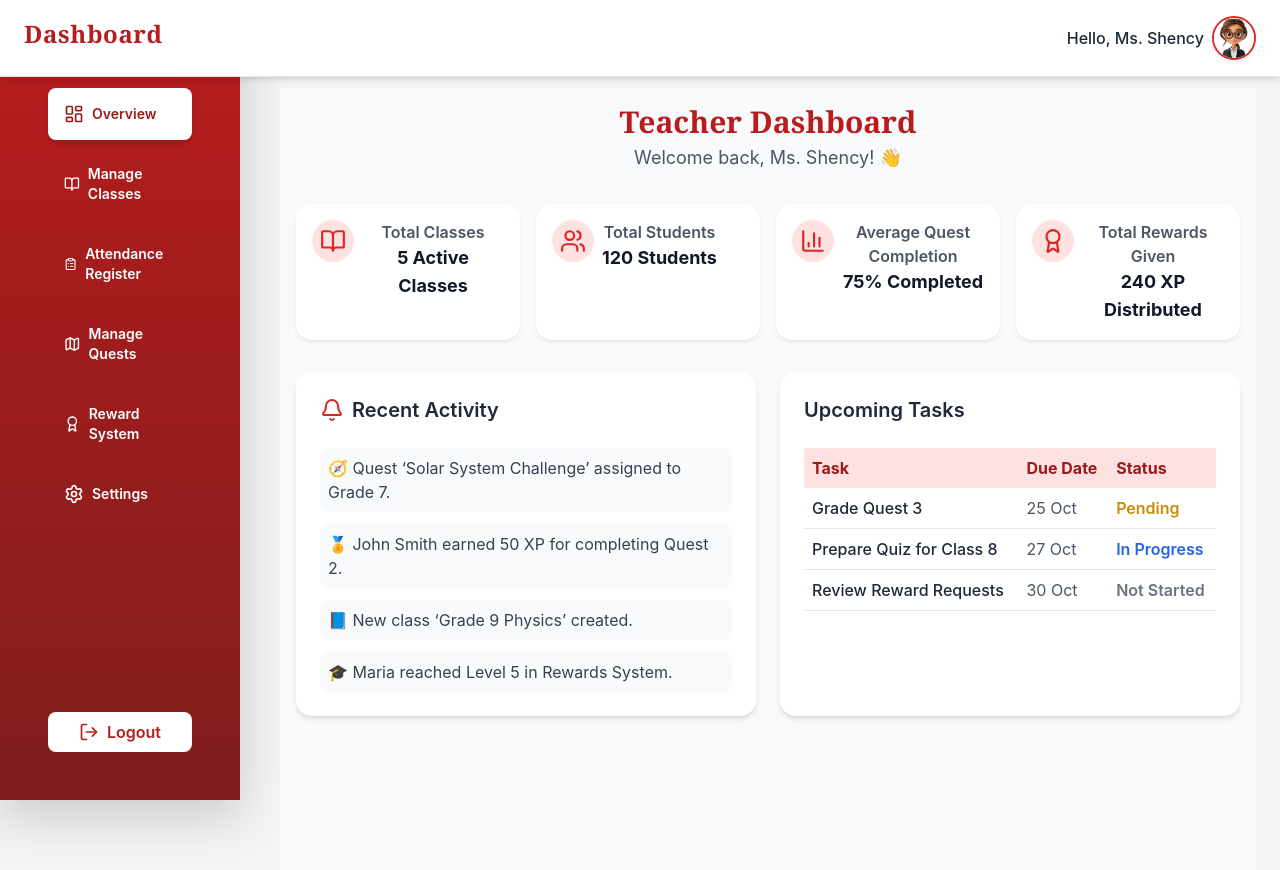
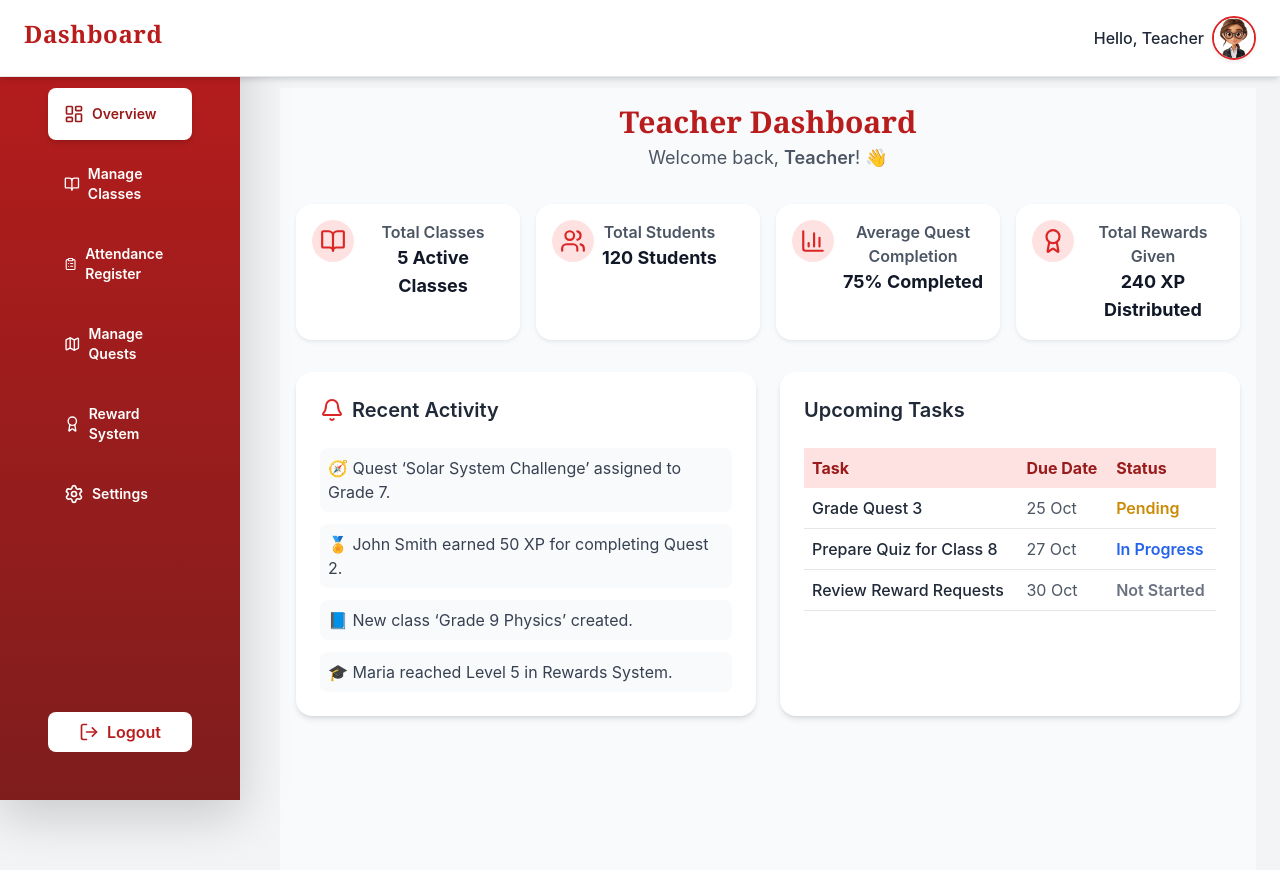
Before and after one commit to n-aadiyah/class-craft-frontend, a React (Create React App) app: page /teacher/dashboard in a window 1280 px wide. Shown: the top 870 px of the page. Built offline with nearby package versions, Linux system fonts and the light colour scheme; no server answers.

Commit message:
name displaying

```diff
--- a/src/components/Navbar.js
+++ b/src/components/Navbar.js
@@ -1,14 +1,32 @@
 // src/components/Navbar.js
 import React from "react";
-import { Link } from "react-router-dom";
-import { useNavigate } from "react-router-dom";
+import { Link, useNavigate } from "react-router-dom";
+import { useAuth } from "../context/AuthContext";
 
 const Navbar = () => {
   const navigate = useNavigate();
+  const { user, token, setToken, setUser } = useAuth();
+
+  const handleLogout = () => {
+    setToken(null);
+    setUser(null);
+    navigate("/login");
+  };
+
+  const displayName =
+    user?.name ||
+    user?.fullName ||
+    user?.email?.split("@")[0] ||
+    "User";
+
+  const initials = displayName?.charAt(0)?.toUpperCase() || "U";
 
   return (
     <header className="absolute top-0 left-0 right-0 z-10 bg-transparent">
       <div className="max-w-7xl mx-auto px-8 py-4 flex items-center justify-between">
+
+        {/* If NOT logged in -> show login button */}
+        {!token ? (
           <button
             type="button"
             className="text-white font-semibold rounded hover:bg-white/20 px-4 py-2 text-sm transition"
@@ -16,10 +34,28 @@ const Navbar = () => {
           >
             Portal Login
           </button>
+        ) : (
+          /* If logged in -> show user */
+          <div className="flex items-center gap-3">
+            <div className="w-9 h-9 rounded-full bg-red-600 text-white flex items-center justify-center font-bold">
+              {initials}
+            </div>
+            <span className="text-white font-semibold hidden sm:block">
+              {displayName}
+            </span>
+
+            <button
+              onClick={handleLogout}
+              className="text-white rounded hover:bg-white/20 px-3 py-1 text-sm transition"
+            >
+              Logout
+            </button>
+          </div>
+        )}
 
         <div className="flex items-center gap-3">
           <h1 className="text-xl font-bold text-white">
-            GAYATHRI CENTRAL  SCHOOL
+            GAYATHRI CENTRAL SCHOOL
           </h1>
         </div>
 
@@ -40,18 +76,21 @@ const Navbar = () => {
         >
           Student
         </Link>
+
         <Link
           to="/curriculum"
           className="text-red-700 hover:text-red-800 pb-2 border-b-2 border-transparent hover:border-red-700 transition-colors duration-300 text-sm"
         >
           Curriculum
         </Link>
+
         <Link
           to="/leaderboard"
           className="text-red-700 hover:text-red-800 pb-2 border-b-2 border-transparent hover:border-red-700 transition-colors duration-300 text-sm"
         >
           Leaderboard
         </Link>
+
         <Link
           to="/about"
           className="text-red-700 hover:text-red-800 pb-2 border-b-2 border-transparent hover:border-red-700 transition-colors duration-300 text-sm"
--- a/src/components/Topbar.js
+++ b/src/components/Topbar.js
@@ -1,9 +1,21 @@
+// src/components/Topbar.js
 import React from "react";
 import { Menu } from "lucide-react";
+import { useAuth } from "../context/AuthContext";
 
 const Topbar = ({ onMenuClick }) => {
+  const { user } = useAuth();
+
+  // display name fallback logic
+  const displayName =
+    user?.name?.trim() ||
+    user?.fullName?.trim?.() ||
+    user?.email?.split("@")?.[0] ||
+    "Teacher";
+
   return (
     <div className="bg-white fixed top-0 left-0 right-0 shadow-md flex flex-wrap justify-between items-center px-4 sm:px-8 py-3 z-50 border-b border-gray-200 w-full">
+
       {/* Left: Menu + Title */}
       <div className="flex items-center gap-3 mb-2 sm:mb-0">
         <button className="text-red-700 lg:hidden" onClick={onMenuClick}>
@@ -18,8 +30,9 @@ const Topbar = ({ onMenuClick }) => {
       {/* Right: Profile Section */}
       <div className="flex items-center gap-2 sm:gap-4 flex-shrink-0">
         <span className="text-gray-800 font-medium text-sm sm:text-base truncate max-w-[120px] sm:max-w-none">
-          Hello, Ms. Shency
+          Hello, {displayName}
         </span>
+
         <img
           src="/Avatar.jpg"
           alt="Teacher Avatar"
--- /dev/null
+++ b/src/context/AuthContext.js
@@ -0,0 +1,63 @@
+// src/context/AuthContext.js
+import React, { createContext, useContext, useEffect, useState } from "react";
+
+// Helper: decode JWT payload (no dependency). Returns object or null.
+function decodeJwt(token) {
+  if (!token) return null;
+  try {
+    const payload = token.split(".")[1];
+    const decoded = JSON.parse(atob(payload.replace(/-/g, "+").replace(/_/g, "/")));
+    return decoded;
+  } catch (e) {
+    console.warn("Failed to decode JWT", e);
+    return null;
+  }
+}
+
+const AuthContext = createContext({
+  token: null,
+  user: null,
+  setToken: () => {},
+  setUser: () => {},
+  logout: () => {}
+});
+
+export const AuthProvider = ({ children }) => {
+  const [token, setToken] = useState(() => localStorage.getItem("token"));
+  const [user, setUser] = useState(() => {
+    const u = localStorage.getItem("user");
+    if (u) return JSON.parse(u);
+    // fallback: if token exists and contains name/email
+    const t = localStorage.getItem("token");
+    if (t) {
+      const payload = decodeJwt(t);
+      if (payload) return { name: payload.name || payload.fullName || payload.email, email: payload.email };
+    }
+    return null;
+  });
+
+  // keep localStorage and state in sync
+  useEffect(() => {
+    if (token) localStorage.setItem("token", token);
+    else localStorage.removeItem("token");
+  }, [token]);
+
+  useEffect(() => {
+    if (user) localStorage.setItem("user", JSON.stringify(user));
+    else localStorage.removeItem("user");
+  }, [user]);
+  const logout = () => {
+    setToken(null);
+    setUser(null);
+    // optionally notify server / clear other app state
+  };
+
+  return (
+    <AuthContext.Provider value={{ token, setToken, user, setUser, logout }}>
+      {children}
+    </AuthContext.Provider>
+  );
+};
+
+// Hook for convenience
+export const useAuth = () => useContext(AuthContext);
--- a/src/index.js
+++ b/src/index.js
@@ -5,12 +5,15 @@ import { BrowserRouter } from "react-router-dom";
 import App from "./App";
 import 'bootstrap/dist/css/bootstrap.min.css';
 import "./index.css";
+import { AuthProvider } from "./context/AuthContext";
 
 const root = ReactDOM.createRoot(document.getElementById("root"));
 root.render(
   <React.StrictMode>
     <BrowserRouter>
+     <AuthProvider>
       <App />
+    </AuthProvider>
     </BrowserRouter>
   </React.StrictMode>
 );
--- a/src/pages/AuthFlipPage.js
+++ b/src/pages/AuthFlipPage.js
@@ -1,10 +1,14 @@
+// src/pages/AuthFlipPage.js
 import React, { useState } from "react";
 import API from "../api/axiosInstance";
 import { useNavigate } from "react-router-dom";
 import "../App.css";
+import { useAuth } from "../context/AuthContext";
 
 const AuthPage = () => {
   const navigate = useNavigate();
+  const { setToken, setUser } = useAuth();
+
   const [isLogin, setIsLogin] = useState(true); // true = Login, false = Register
   const [loading, setLoading] = useState(false);
   const [error, setError] = useState("");
@@ -18,27 +22,65 @@ const AuthPage = () => {
   const handleChange = (e) =>
     setFormData({ ...formData, [e.target.name]: e.target.value });
 
+  // helper to decode token payload safely
+  const decodeJwt = (token) => {
+    if (!token) return null;
+    try {
+      const payload = token.split(".")[1];
+      const json = atob(payload.replace(/-/g, "+").replace(/_/g, "/"));
+      return JSON.parse(json);
+    } catch (e) {
+      console.warn("Failed to decode token", e);
+      return null;
+    }
+  };
+
+  const routeByRole = (role) => {
+    if (role === "admin") navigate("/admin/dashboard");
+    else if (role === "teacher") navigate("/teacher/dashboard");
+    else if (role === "student") navigate("/student/dashboard");
+    else navigate("/");
+  };
+
   const handleLogin = async (e) => {
     e.preventDefault();
     setError("");
     setLoading(true);
+
     try {
       const res = await API.post("/auth/login", {
         email: formData.email,
         password: formData.password,
         role: formData.role,
       });
-      const userRole = res.data.user.role;
-      localStorage.setItem("token", res.data.token);
-      localStorage.setItem("role", userRole);
+
+      // backend may return { token, user } or just { token }
+      const token = res.data.token;
+      let user = res.data.user || null;
+
+      if (!token) throw new Error("No token returned from server");
+
+      if (!user) {
+        // decode token to extract name/email/role claims
+        const payload = decodeJwt(token);
+        user = {
+          name: payload?.name || payload?.fullName || payload?.username || payload?.email || "Teacher",
+          email: payload?.email,
+          role: payload?.role || formData.role || res.data.role,
+        };
+      }
+
+      // update central auth state (also persists to localStorage via AuthContext)
+      setToken(token);
+      setUser(user);
+
       alert("🎉 Login successful!");
+      // route by the authoritative role (prefer user.role)
+      routeByRole(user.role);
 
-      if (userRole === "admin") navigate("/admin/dashboard");
-      else if (userRole === "teacher") navigate("/teacher/dashboard");
-      else if (userRole === "student") navigate("/student/dashboard");
-      else navigate("/");
     } catch (err) {
-      setError(err.response?.data?.message || "Login failed");
+      console.error("Login failed:", err);
+      setError(err.response?.data?.message || err.message || "Login failed");
     } finally {
       setLoading(false);
     }
@@ -51,16 +93,21 @@ const AuthPage = () => {
     try {
       await API.post("/auth/register", formData);
       alert("🎉 Registration successful!");
-      setTimeout(() => setIsLogin(true), 600);
+      // switch to login view and clear sensitive fields
+      setTimeout(() => {
+        setIsLogin(true);
+        setFormData({ ...formData, password: "" });
+      }, 600);
     } catch (err) {
-      setError(err.response?.data?.message || "Registration failed");
+      console.error("Register failed:", err);
+      setError(err.response?.data?.message || err.message || "Registration failed");
     } finally {
       setLoading(false);
     }
   };
 
   return (
-<div className="relative flex items-center justify-center min-h-screen bg-black overflow-hidden text-white">
+    <div className="relative flex items-center justify-center min-h-screen bg-black overflow-hidden text-white">
       {/* Neon Glow Orbs */}
       <div className="absolute inset-0 overflow-hidden">
         <div className="w-75 h-75 bg-red-600/30 blur-3xl rounded-full absolute top-0 left-0 animate-pulse"></div>
@@ -116,6 +163,7 @@ const AuthPage = () => {
                     className="w-full px-3 py-2 rounded-lg bg-gray-900 border border-red-500 focus:ring-2 focus:ring-red-400 focus:outline-none text-white text-sm"
                     onChange={handleChange}
                     required
+                    value={formData.role}
                   >
                     <option value="">Choose role</option>
                     <option value="student">Student</option>
@@ -135,7 +183,7 @@ const AuthPage = () => {
                 <p className="text-center text-gray-400 mt-4 text-sm">
                   Don’t have an account?{" "}
                   <span
-                    onClick={() => setIsLogin(false)}
+                    onClick={() => { setIsLogin(false); setError(""); }}
                     className="text-red-400 font-semibold  hover:text-red-300 cursor-pointer"
                   >
                     Create one 💫
@@ -199,6 +247,7 @@ const AuthPage = () => {
                     className="w-full px-3 py-2 rounded-lg bg-gray-900 border border-red-500 focus:ring-2 focus:ring-red-400 focus:outline-none text-white text-sm"
                     onChange={handleChange}
                     required
+                    value={formData.role}
                   >
                     <option value="">Choose role</option>
                     <option value="student">Student</option>
@@ -218,7 +267,7 @@ const AuthPage = () => {
                 <p className="text-center text-gray-400 mt-4 text-sm">
                   Already have an account?{" "}
                   <span
-                    onClick={() => setIsLogin(true)}
+                    onClick={() => { setIsLogin(true); setError(""); }}
                     className="text-red-400 font-semibold hover:text-red-300 cursor-pointer"
                   >
                     Login here 💫
--- a/src/pages/Teacher/TeacherDashboard.js
+++ b/src/pages/Teacher/TeacherDashboard.js
@@ -1,7 +1,19 @@
+// src/pages/TeacherDashboard.js
 import React from "react";
 import { BookOpen, Users, Award, BarChart3, Bell } from "lucide-react";
+import { useAuth } from "../../context/AuthContext";
+
 
 const TeacherDashboard = () => {
+  const { user } = useAuth();
+
+  // display name logic: prefer user.name, then email, then generic
+  const displayName =
+    user?.name?.trim() ||
+    user?.fullName?.trim?.() ||
+    user?.email?.split?.("@")?.[0] ||
+    "Teacher";
+
   const stats = [
     {
       title: "Total Classes",
@@ -46,7 +58,7 @@ const TeacherDashboard = () => {
           Teacher Dashboard
         </h1>
         <p className="text-gray-600 text-sm sm:text-base md:text-lg mt-1">
-          Welcome back, Ms. Shency! 👋
+          Welcome back, <span className="font-semibold">{displayName}</span>! 👋
         </p>
       </div>
 
@@ -137,5 +149,4 @@ const TeacherDashboard = () => {
     </div>
   );
 };
-
 export default TeacherDashboard;
```
Lines whose indentation alone changed are shown as unchanged.
